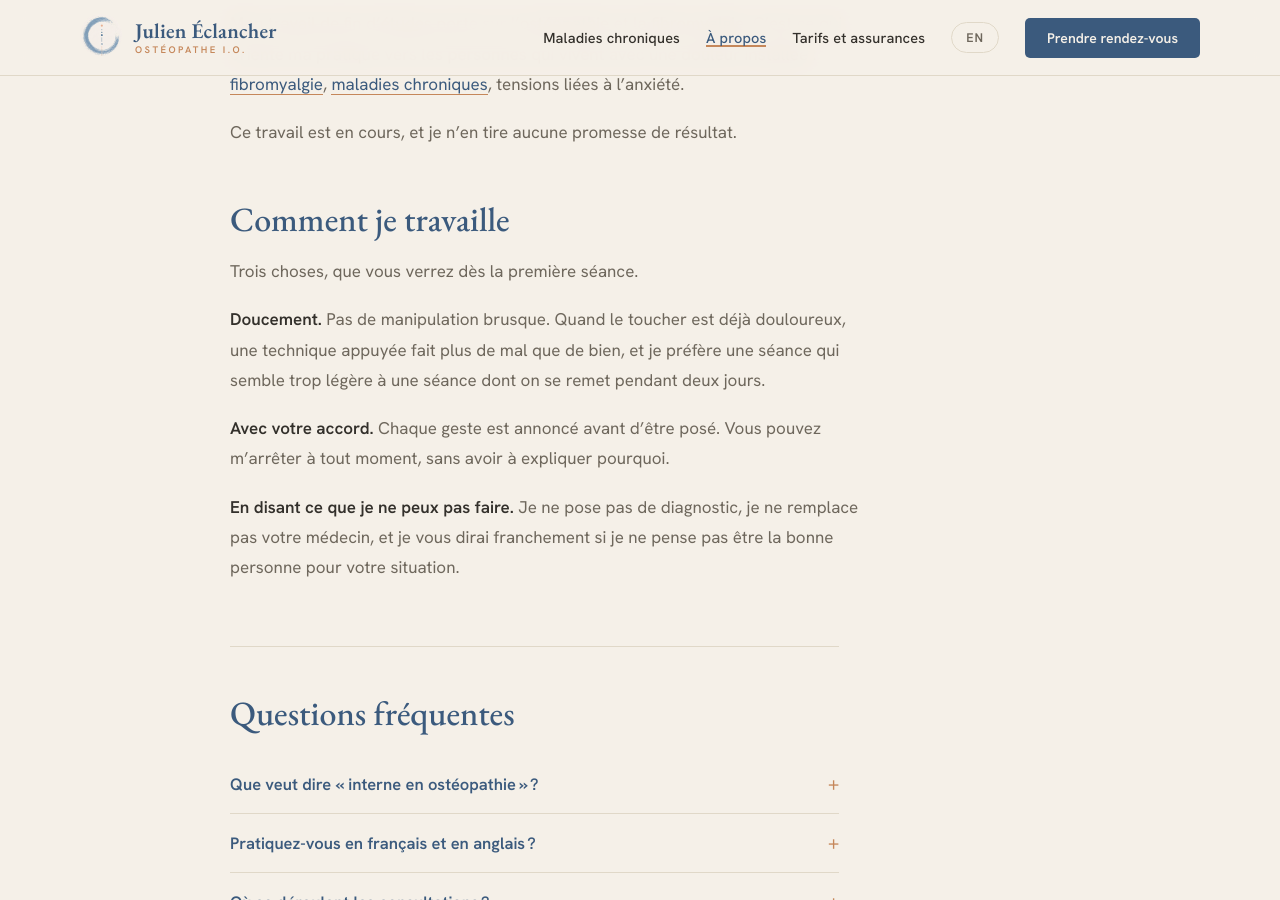
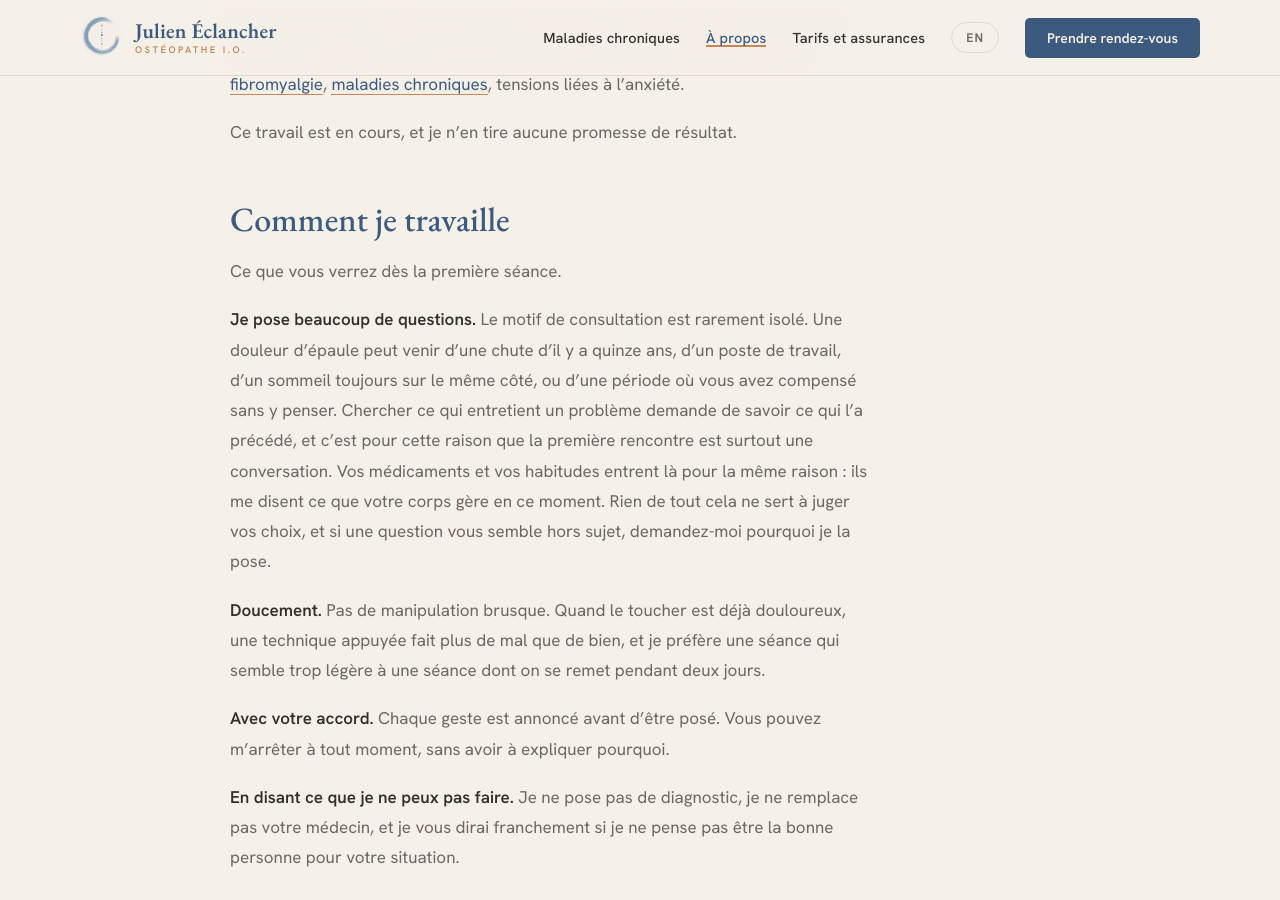
Before and after one commit to carldebilly/osteo-eclancher.ca, a Jekyll site: the page built from docs/a-propos.md, in a window 1280 px wide and 900 px high, scrolled down 1623 px. Built offline with Jekyll 4.4.1, drawn with Linux system fonts in a browser that asks for light colours.

Commit message:
refactor: explain the questioning as the approach, not as a question
Carl's note: someone reading the site has not yet sat through the questions, so
framing it as "why so many questions?" answers something the visitor is not
asking. That is a patient's question, not a visitor's.

It moves out of the chronic-conditions FAQ and becomes the first item under
"how I work" on the about pages, where a reader who wants to know the approach
goes looking. It leads that section because it is what happens first in a
session, and it is the most distinctive thing about the practice: the
investigation before the hands.

Both chronic FAQs drop from five questions to four, staying in step.

Also dropped the count from "three things, visible from the first session" —
there are four now, and a number that has to be edited alongside the list it
counts is a number that goes stale.

```diff
--- a/docs/a-propos.md
+++ b/docs/a-propos.md
@@ -53,7 +53,9 @@ Ce travail est en cours, et je n’en tire aucune promesse de résultat.
 
 ## Comment je travaille
 
-Trois choses, que vous verrez dès la première séance.
+Ce que vous verrez dès la première séance.
+
+**Je pose beaucoup de questions.** Le motif de consultation est rarement isolé. Une douleur d’épaule peut venir d’une chute d’il y a quinze ans, d’un poste de travail, d’un sommeil toujours sur le même côté, ou d’une période où vous avez compensé sans y penser. Chercher ce qui entretient un problème demande de savoir ce qui l’a précédé, et c’est pour cette raison que la première rencontre est surtout une conversation. Vos médicaments et vos habitudes entrent là pour la même raison : ils me disent ce que votre corps gère en ce moment. Rien de tout cela ne sert à juger vos choix, et si une question vous semble hors sujet, demandez-moi pourquoi je la pose.
 
 **Doucement.** Pas de manipulation brusque. Quand le toucher est déjà douloureux, une technique appuyée fait plus de mal que de bien, et je préfère une séance qui semble trop légère à une séance dont on se remet pendant deux jours.
 
```
Also changed, not shown: docs/en/about.md (+3 -1 lines), docs/en/chronic-conditions.md (+0 -12 lines), docs/maladies-chroniques.md (+0 -12 lines).
